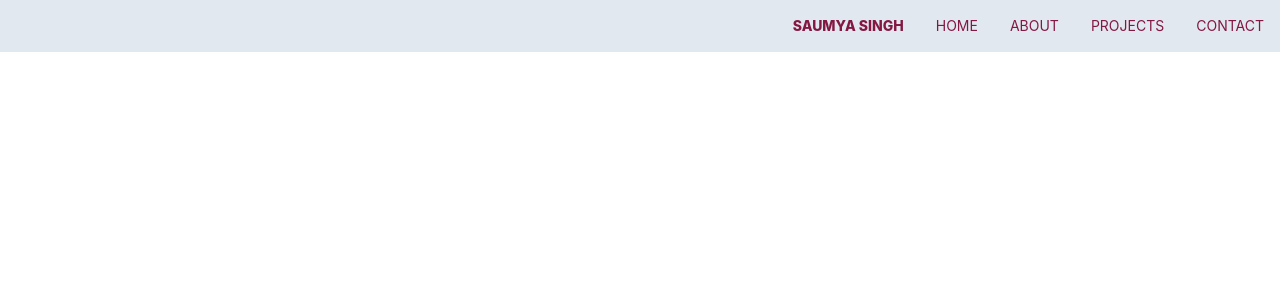
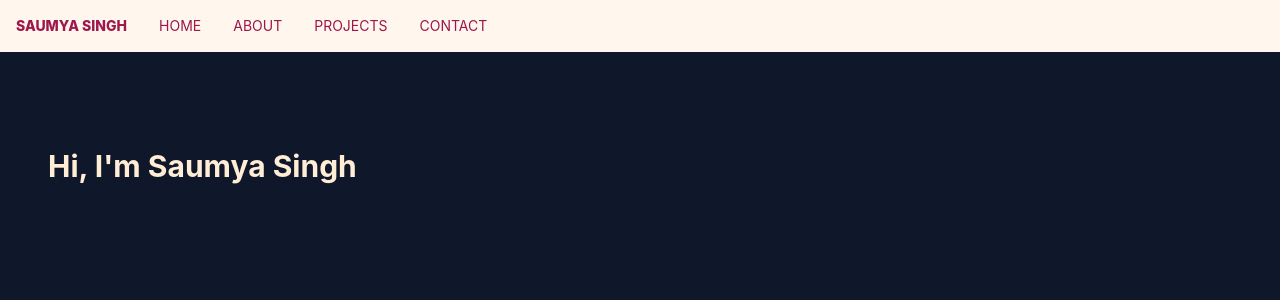
Before and after one commit to SaumyaSingh14-web/Portfolio, a React (Create React App) app: page / in a window 1280 px wide. Shown: the top 300 px of the page. Built offline with nearby package versions, Linux system fonts and the light colour scheme.

Commit message:
body background with title

```diff
--- a/src/App.js
+++ b/src/App.js
@@ -1,10 +1,14 @@
 import "./App.css";
 import Navbar from "./components/Navbar";
+import Tagline from "./components/Tagline";
 
 function App() {
   return (
     <div>
       <Navbar />
+      <div className="bg-slate-900 flex min-h-screen min-w-full ">
+        <Tagline tagline="Hi, I'm Saumya Singh" />
+      </div>
     </div>
   );
 }
--- a/src/components/Navbar.jsx
+++ b/src/components/Navbar.jsx
@@ -3,8 +3,8 @@ import Navele from "./Navele";
 function Navbar(){
     return(
         <div>
-            <ul className="bg-slate-200 md:flex justify-end">
-                <Navele/>
+            <ul className="bg-orange-50">
+                <Navele />
             </ul>
 
         </div>
--- a/src/components/Navele.jsx
+++ b/src/components/Navele.jsx
@@ -3,8 +3,8 @@ import NaveleName from "./NaveleName";
 function Navele(){
     return(
         <div>
-            <div className="md:flex">
-                <NaveleName name = "saumya singh" className = "font-extrabold text-lg justify-self-start"/>
+            <div className="sm:flex">
+                <NaveleName name = "saumya singh" className = "font-extrabold text-lg"/>
                 <NaveleName name = "home"/>
                 <NaveleName name = "about"/>
                 <NaveleName name = "projects" />
--- a/src/components/NaveleName.jsx
+++ b/src/components/NaveleName.jsx
@@ -1,11 +1,8 @@
 function NaveleName(props){
     return(
-        // <div>
-        //     <div className={`text-lg text-green-200 uppercase font-extrabold ${props.className}`}>{props.myName}</div>
         <div>
-           <li className={`text-sm max-w-screen-lg p-4 uppercase text-pink-900 ${props.className}`}>{props.name}</li>
+           <li className={`text-sm max-w-screen-sm p-4 uppercase text-pink-800 ${props.className}`}>{props.name}</li>
         </div>
-        //</div>
 
     );
 }
--- a/src/components/Tagline.jsx
+++ b/src/components/Tagline.jsx
@@ -1,10 +1,6 @@
 function Tagline(props){
     return(
-        <div>
-            <div className={`sm:text-lg md:text-5xl font-sans font-bold text-black ${props.className}`}>{props.tagLine}</div>
-            <div className={`uppercase sm:text-xs font-semibold md:my-4 md:text-sm text-gray-500 ${props.className}`}>{props.tagLine2}</div>
-        </div>
-
+            <div className={`text-orange-100 p-12 font-bold text-3xl mt-12 text-center ${props.className}`}>{props.tagline}</div>
     );
 
 }
```
